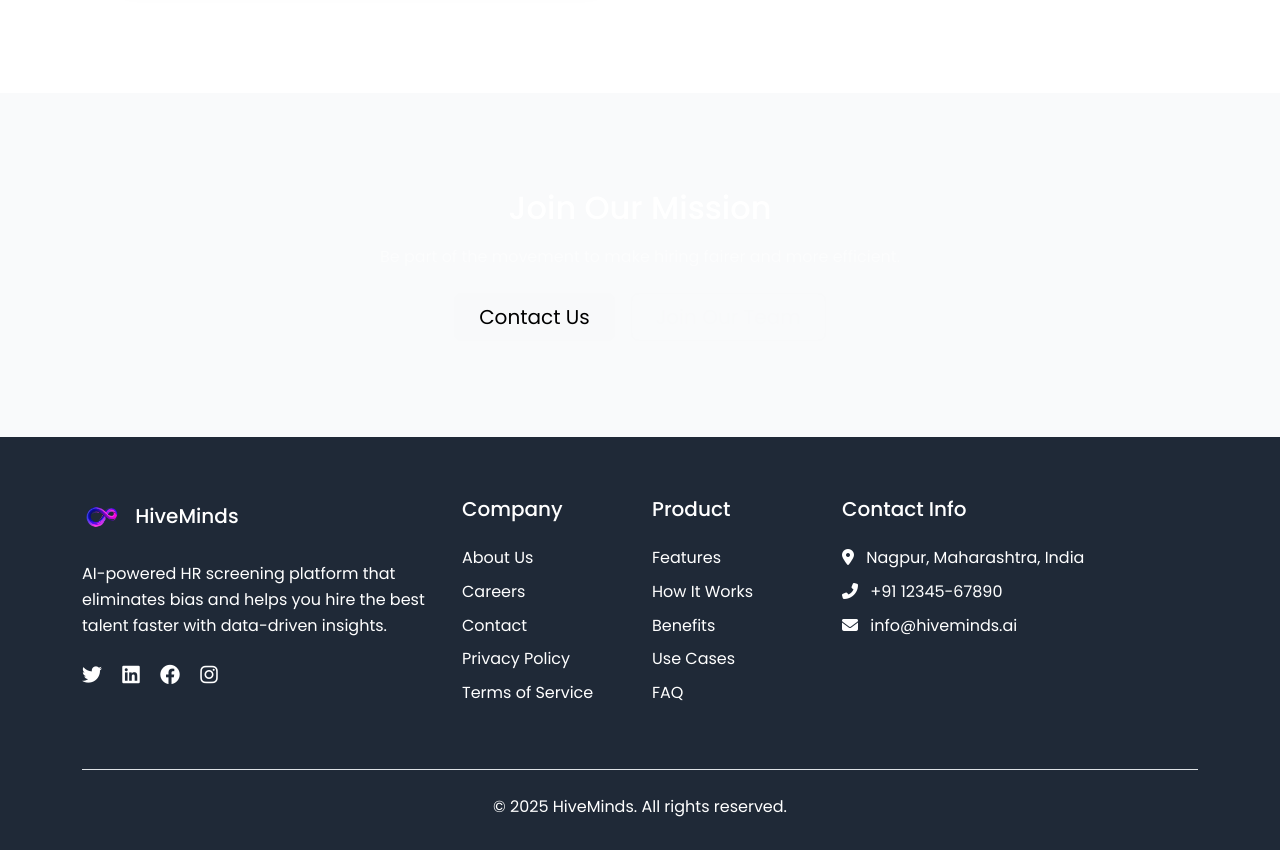
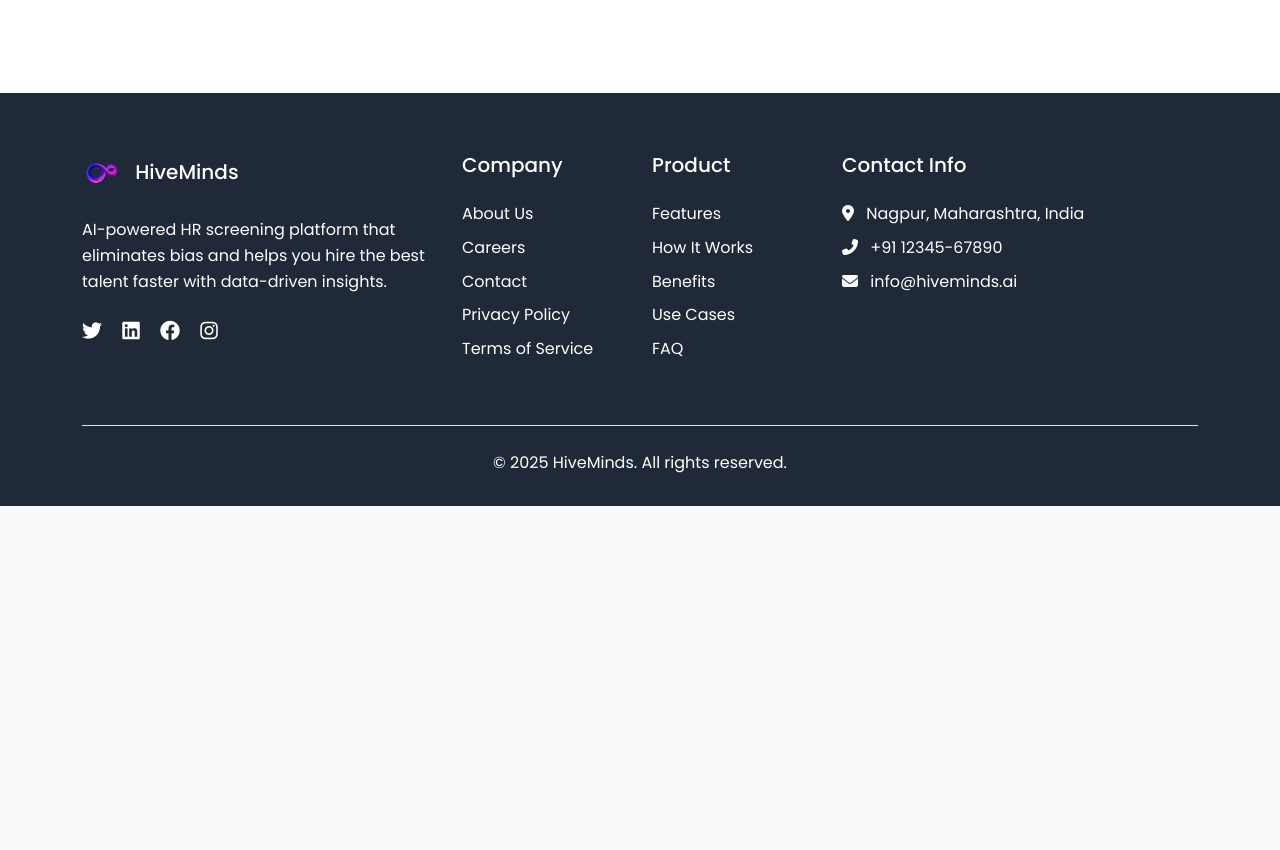
Before and after one commit to theaashaychahande/AI_hr_frontend, a plain HTML site: page about.html in a window 1280 px wide. Shown: the part 4211-5061 px from the top of the page. After the commit the page ends 4717 px from the top, so only its background shows below. Drawn offline with nearby package versions, Linux system fonts and the light colour scheme.

Commit message:
Update about.html

```diff
--- a/about.html
+++ b/about.html
@@ -462,19 +462,6 @@
         </div>
     </section>
 
-    <!-- Footer CTA -->
-    <section class="py-5">
-        <div class="container">
-            <div class="footer-cta text-center py-5">
-                <h2 class="text-white mb-3">Join Our Mission</h2>
-                <p class="text-white-50 mb-4">Be part of the movement to make hiring fairer and more efficient.</p>
-                <div class="d-flex justify-content-center gap-3">
-                    <a href="contact.html" class="btn btn-light btn-lg px-4">Contact Us</a>
-                    <a href="careers.html" class="btn btn-outline-light btn-lg px-4">Join Our Team</a>
-                </div>
-            </div>
-        </div>
-    </section>
 
     <!-- Footer -->
     <footer class="footer">
```
